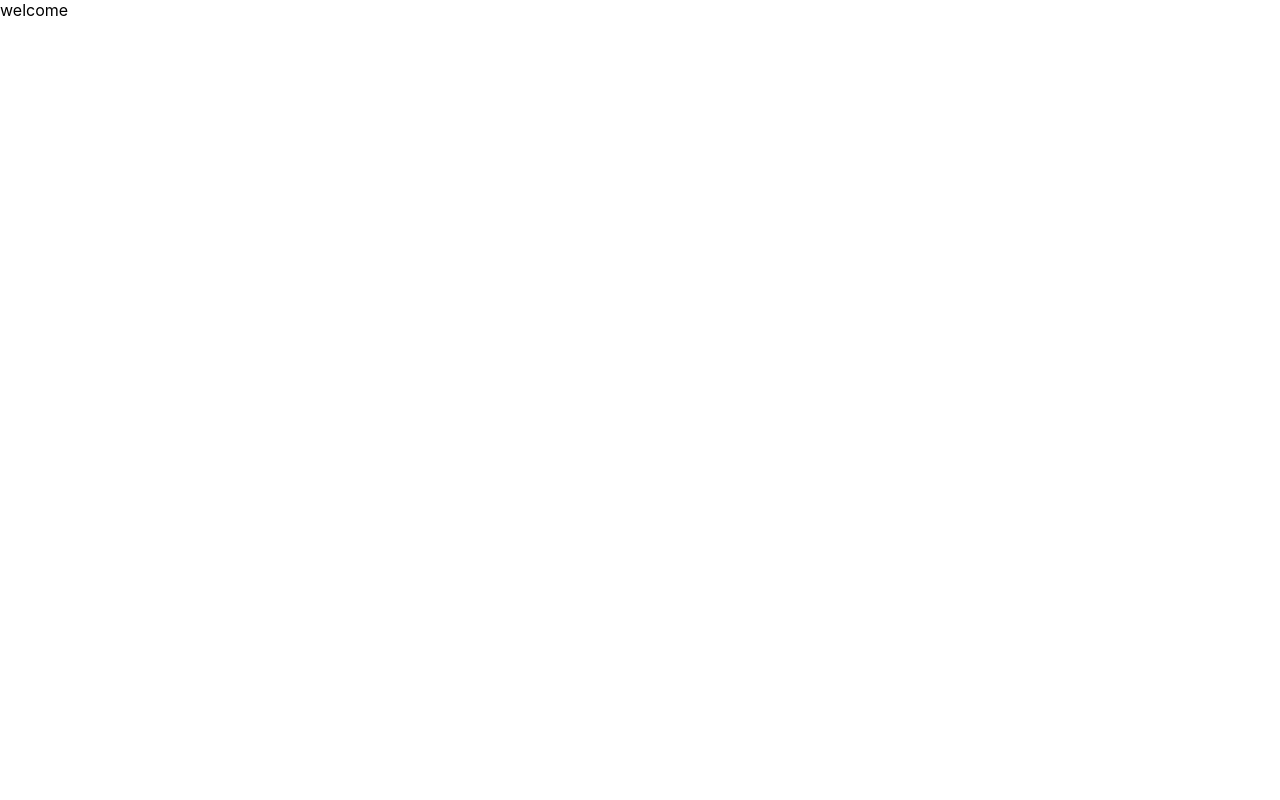
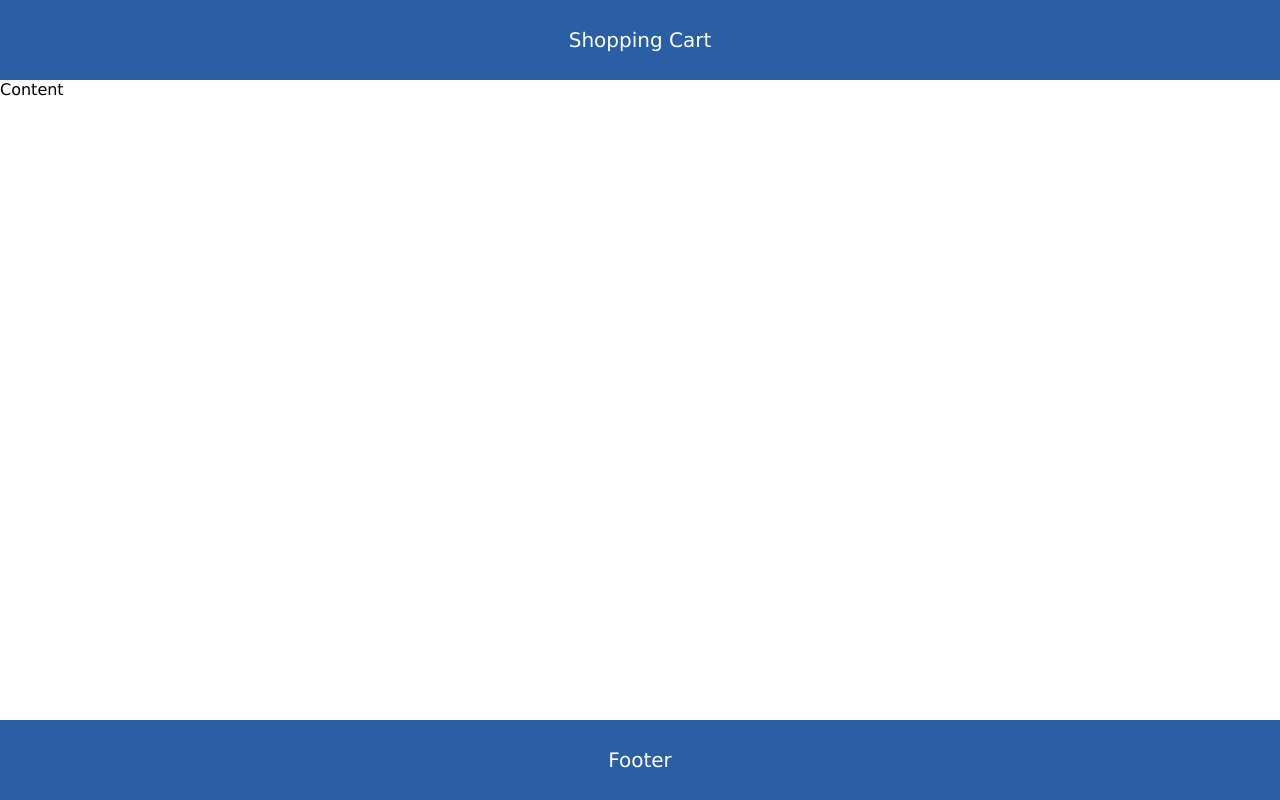
Before and after one commit to Mahmoud9salah/react-shopping-cart, a React (Create React App) app in the folder Client/: page / in a window 1280 px wide. Built offline with nearby package versions, Linux system fonts and the light colour scheme.

Commit message:
component header

```diff
--- a/Client/gulpfile.js
+++ b/Client/gulpfile.js
@@ -3,5 +3,5 @@
 const sass = gulpSass(require("sass"));
 
 gulp.task('sass', async function() {
-    gulp.src('src/*.scss').pipe(sass()).pipe(gulp.dest('src/css'))
+    gulp.src('src/components/**/*.scss').pipe(sass()).pipe(gulp.dest('src/css'))
 })
--- a/Client/src/App.js
+++ b/Client/src/App.js
@@ -1,8 +1,15 @@
+import Header from "./components/Header/Header";
 
 function App() {
   return (
-    <div className="App">
-      welcome
+    <div className="layout">
+      <Header />
+      <main>
+        Content
+      </main>
+      <footer>
+        Footer
+      </footer>
     </div>
   );
 }
--- /dev/null
+++ b/Client/src/components/Header/Header.js
@@ -0,0 +1,13 @@
+import React from 'react';
+
+import '../../css/Header/Header.css'
+
+function Header () {
+    return (
+        <header>
+            Shopping Cart
+        </header>
+    )
+}
+
+export default Header
--- /dev/null
+++ b/Client/src/components/Header/Header.scss
@@ -0,0 +1,9 @@
+header {
+    grid-area: header;
+    background-color: #2a5ea5;
+    color: #fff;
+    display: flex;
+    justify-content: center;
+    align-items: center;
+    font-size: 20px;
+  }
--- /dev/null
+++ b/Client/src/css/Header/Header.css
@@ -0,0 +1,9 @@
+header {
+  grid-area: header;
+  background-color: #2a5ea5;
+  color: #fff;
+  display: flex;
+  justify-content: center;
+  align-items: center;
+  font-size: 20px;
+}
--- a/Client/src/index.css
+++ b/Client/src/index.css
@@ -1,13 +1,40 @@
-body {
+* {
   margin: 0;
-  font-family: -apple-system, BlinkMacSystemFont, 'Segoe UI', 'Roboto', 'Oxygen',
-    'Ubuntu', 'Cantarell', 'Fira Sans', 'Droid Sans', 'Helvetica Neue',
-    sans-serif;
-  -webkit-font-smoothing: antialiased;
-  -moz-osx-font-smoothing: grayscale;
+  padding: 0;
+  box-sizing: border-box;
+  font-family: Verdana, Geneva, Tahoma, sans-serif;
 }
 
-code {
-  font-family: source-code-pro, Menlo, Monaco, Consolas, 'Courier New',
-    monospace;
+#root {
+  height: 100vh;
 }
+
+.layout {
+  display: grid;
+  grid-template-areas:
+  "header"
+  "main"
+  "footer";
+  height: 100%;
+  grid-template-rows: 80px 1fr 80px;
+}
+
+header {
+  grid-area: header;
+  background-color: #2a5ea5;
+  color: #fff;
+  display: flex;
+  justify-content: center;
+  align-items: center;
+  font-size: 20px;
+}
+
+footer {
+  grid-area: footer;
+  background-color: #2a5ea5;
+  color: #fff;
+  display: flex;
+  justify-content: center;
+  align-items: center;
+  font-size: 20px;
+}
```
